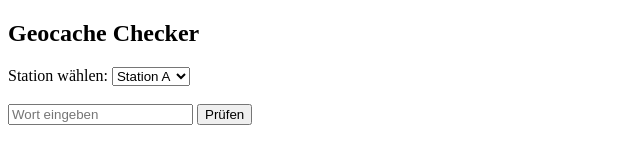
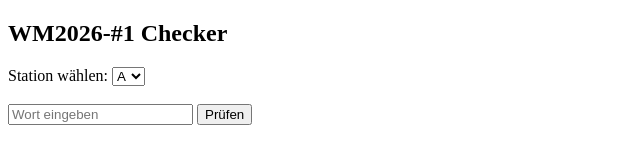
Before and after one commit to Boban70/WM2026-1-Geocaching, a plain HTML site: page index.html in a window 1280 px wide. Shown: the whole page, without its empty margins (0-640 px from the left). Drawn offline with Linux system fonts and the light colour scheme.

Commit message:
Update index.html

```diff
--- a/index.html
+++ b/index.html
@@ -2,23 +2,23 @@
 <html lang="de">
 <head>
   <meta charset="UTF-8">
-  <title>Geocache Checker</title>
+  <title>WM2026-#1 Checker</title>
 </head>
 <body>
 
-<h2>Geocache Checker</h2>
+<h2>WM2026-#1 Checker</h2>
 
 <!-- 🔽 Dropdown -->
 <label>Station wählen:</label>
 <select id="station">
-  <option value="A">Station A</option>
-  <option value="B">Station B</option>
-  <option value="C">Station C</option>
-  <option value="D">Station D</option>
-  <option value="E">Station E</option>
-  <option value="F">Station F</option>
-  <option value="G">Station G</option>
-  <option value="H">Station H</option>
+  <option value="A">A</option>
+  <option value="B">B</option>
+  <option value="C">C</option>
+  <option value="D">D</option>
+  <option value="E">E</option>
+  <option value="F">F</option>
+  <option value="G">G</option>
+  <option value="H">H</option>
 </select>
 
 <br><br>
@@ -51,7 +51,7 @@ function check() {
 
   if (station in loesungen && wort in loesungen[station]) {
     document.getElementById("ergebnis").innerText =
-      "Richtig! Dein Wert ist: " + loesungen[station][wort];
+      "Station " + station + ": Richtig! Dein Wert ist: " + loesungen[station][wort];
   } else {
     document.getElementById("ergebnis").innerText = "Nicht richtig!";
   }
```
